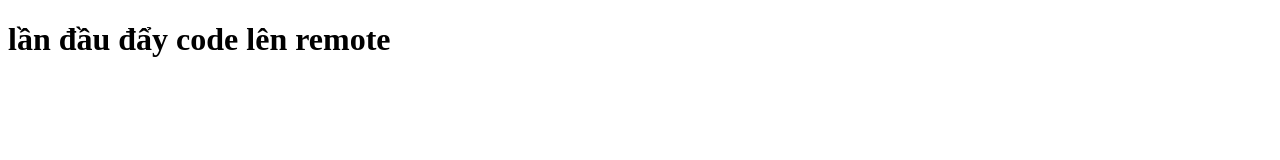
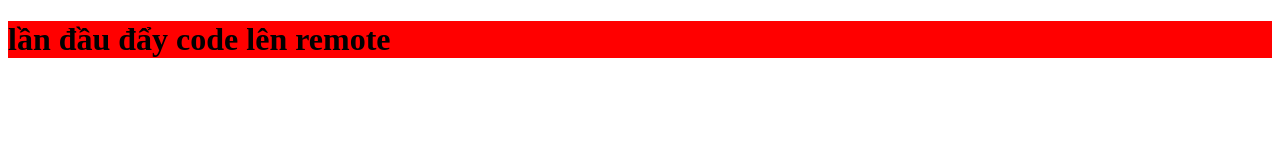
Before and after one commit to IrisGlen/Demo_git, a plain HTML site: page index.html in a window 1280 px wide. Drawn offline with Linux system fonts and the light colour scheme.

Commit message:
change background color

```diff
--- /dev/null
+++ b/css/style.css
@@ -0,0 +1,3 @@
+h1 {
+   background-color: red;
+}
--- a/index.html
+++ b/index.html
@@ -5,6 +5,7 @@
     <meta http-equiv="X-UA-Compatible" content="IE=edge">
     <meta name="viewport" content="width=device-width, initial-scale=1.0">
     <title>Document</title>
+    <link rel="stylesheet" href="./css/style.css">
 </head>
 <body>
     <h1>lần đầu đẩy code lên remote</h1>
```
Also changed, not shown: note.txt.
